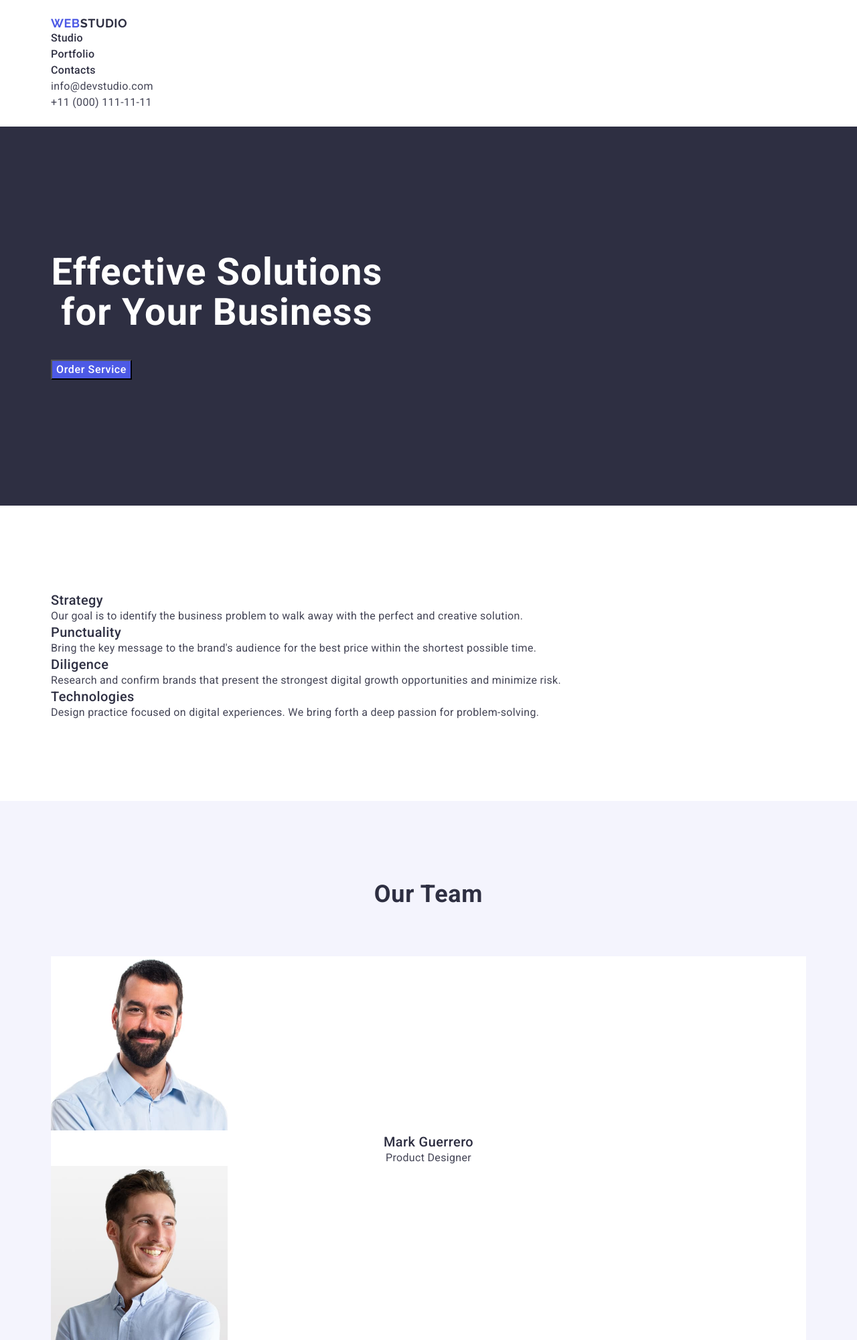
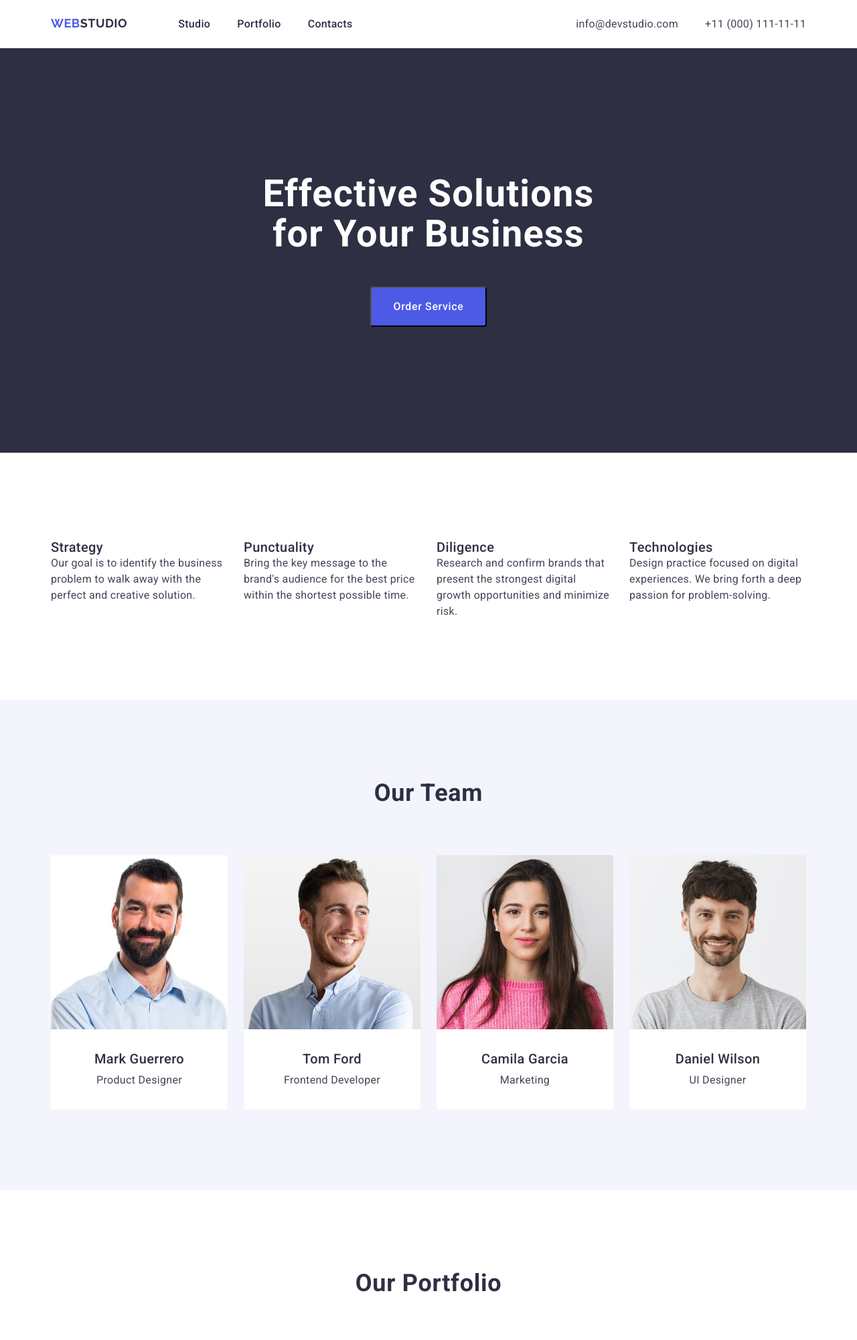
Before and after one commit to IrynaRybachok/goit-markup-hw-03, a plain HTML site: page index.html in a window 1280 px wide. Shown: the top 2001 px of the page at 67% size. Drawn offline with nearby package versions, Linux system fonts and the light colour scheme.

Commit message:
add flex

```diff
--- a/css/style.css
+++ b/css/style.css
@@ -18,6 +18,10 @@ p, h1, h2, h3, h4, h5, h6 {
     margin-bottom: 0;
 }
 
+img {
+    display: block;
+  }
+
 .container {
     width: 1158px;
     padding-left: 15px;
@@ -28,6 +32,15 @@ p, h1, h2, h3, h4, h5, h6 {
 .header {
     padding-top: 24px;
     padding-bottom: 24px;
+}
+
+.header-container {
+    display: flex;
+    justify-content: space-between;
+}
+
+.nav {
+    display: flex;
 }
 
 .logo {
@@ -42,6 +55,12 @@ p, h1, h2, h3, h4, h5, h6 {
 
 .header-logo .logo-part {
     color: #2e2f42;
+}
+
+.nav-list {
+    display: flex;
+    gap: 40px;
+    margin-left: 76px;
 }
 
 .nav-link {
@@ -61,6 +80,12 @@ p, h1, h2, h3, h4, h5, h6 {
 .contact{
     font-style: normal;
 }
+
+.contact-list {
+    display: flex;
+    gap: 40px;
+}
+
 .contact-link {
     font-weight: 400;
     font-size: 16px;
@@ -81,8 +106,12 @@ p, h1, h2, h3, h4, h5, h6 {
     color: #fff;
     padding-bottom: 188px;
     padding-top: 188px;
+
 }
 
+.hero-container{
+
+}
 .hero-heading {
     font-weight: 700;
     font-size: 56px;
@@ -90,8 +119,7 @@ p, h1, h2, h3, h4, h5, h6 {
     letter-spacing: 0.02em;
     text-align: center;
     max-width: 496px;
-    margin-bottom: 40px;
-
+    margin: 0 auto;
 }
 
 .hero-button {
@@ -104,7 +132,11 @@ p, h1, h2, h3, h4, h5, h6 {
     color: #fff;
     cursor: pointer;
     display: block;
-
+    padding: 16px 32px;
+    border-radius: 4px;
+    margin-top: 48px;
+    margin-left: auto;
+    margin-right: auto;
 }
 
 .hero-button:hover,
@@ -131,12 +163,15 @@ p, h1, h2, h3, h4, h5, h6 {
     clip-path: inset(100%);
     clip: rect(0 0 0 0);
     overflow: hidden;
-  }
+}
 
 .improv-list {
+    display: flex;
+    gap: 24px;
     }
 
 .improv-item {
+    width: calc((100% - 3 * 24px) / 4);
     }
 
 .improv-item-heading {
@@ -175,14 +210,20 @@ p, h1, h2, h3, h4, h5, h6 {
 }
 
 .team-list{
-
+    display: flex;
+    gap: 24px;
 }
 
 .team-item {
     background: #fff;
+    border-radius: 0 0 4px 4px;
 }
 
 .team-image{
+}
+
+.team-card-content{
+    margin: 32px 16px;
 }
 
 .team-item-heading {
@@ -192,6 +233,7 @@ p, h1, h2, h3, h4, h5, h6 {
     letter-spacing: 0.02em;
     text-align: center;
     color: #2e2f42;
+    margin-bottom: 8px;
 }
 
 .team-desc {
@@ -219,6 +261,9 @@ p, h1, h2, h3, h4, h5, h6 {
 }
 
 .partgolio-list{
+    display: flex;
+    flex-wrap: wrap;
+    gap: 48px 24px;
 }
 
 .partfolio-item{
@@ -228,12 +273,20 @@ p, h1, h2, h3, h4, h5, h6 {
 .partfolio-image{
 }
 
+.partfolio-card-content {
+    border-bottom: 1px solid #e7e9fc;
+    border-left: 1px solid #e7e9fc;
+    border-right: 1px solid #e7e9fc;
+    padding: 32px 16px;
+}
+
 .partfolio-item-heading {
     font-weight: 500;
     font-size: 20px;
     line-height: 1.2;
     letter-spacing: 0.02em;
     color: #2e2f42;
+    margin-bottom: 8px;
 }
 
 .partfolio-desc {
--- a/index.html
+++ b/index.html
@@ -17,7 +17,7 @@
 <body>
 
     <header class="header">
-        <div class="container">
+        <div class="container header-container">
             <nav class="nav">
                 <a class="logo header-logo" href="./index.html" >Web<span class="logo-part">Studio</span></a>
                 <ul class="nav-list">
@@ -40,7 +40,7 @@
 
     <main>
         <section class="hero">
-            <div class="container">
+            <div class="container hero-container">
                 <h1 class="hero-heading">Effective Solutions for Your Business</h1>
                 <button class="hero-button" type="button">Order Service</button>
             </div>
@@ -86,23 +86,31 @@
                 <ul class="team-list">
                     <li class="team-item">
                         <img class="team-image" src="./images/img-3.jpg" alt="Makr Guerrero" width="264" height="260">
+                        <div class="team-card-content">
                             <h3 class="team-item-heading">Mark Guerrero</h3>
                             <p class="team-desc">Product Designer</p>
+                        </div>
                     </li>
                     <li class="team-item">
                         <img class="team-image" src="./images/img-2.jpg" alt="Tom Ford" width="264" height="260">
+                        <div class="team-card-content">
                             <h3 class="team-item-heading">Tom Ford</h3>
                             <p class="team-desc">Frontend Developer</p>
+                        </div>
                     </li>
                     <li class="team-item">
                         <img class="team-image" src="./images/img-1.jpg" alt="Camila Garcia" width="264" height="260">
+                        <div class="team-card-content">
                             <h3 class="team-item-heading">Camila Garcia</h3>
                             <p class="team-desc">Marketing</p>
+                        </div>
                     </li>
                     <li class="team-item">
                         <img class="team-image" src="./images/img.jpg" alt="Daniel Wilson" width="264" height="260">
+                        <div class="team-card-content">
                                 <h3 class="team-item-heading">Daniel Wilson</h3>
                                 <p class="team-desc">UI Designer</p>
+                        </div>
                     </li>
                 </ul>
             </div>
@@ -115,33 +123,45 @@
                 <ul class="partgolio-list">
                     <li class="partfolio-item">
                         <img class="partfolio-image" src="./images/portfolio-img-1.jpg" alt="Banking App" width="360" height="300">
+                        <div class="partfolio-card-content">
                             <h3 class="partfolio-item-heading">Banking App</h3>
-                        <p class="partfolio-desc">App</p>
+                            <p
+                        class="partfolio-desc">App</p></div>
                     </li>
                     <li class="partfolio-item">
                         <img class="partfolio-image" src="./images/portfolio-img-2.jpg" alt="Cashless Payment" width="360" height="300">
+                        <div class="partfolio-card-content">
                             <h3 class="partfolio-item-heading">Cashless Payment</h3>
                             <p class="partfolio-desc">Marketing</p>
+                        </div>
                     </li>
                     <li class="partfolio-item">
                         <img class="partfolio-image" src="./images/portfolio-img-3.jpg" alt="Laptop and phone" width="360" height="300">
+                        <div class="partfolio-card-content">
                             <h3 class="partfolio-item-heading">Meditation App</h3>
                             <p class="partfolio-desc">App</p>
+                        </div>
                     </li>
                     <li class="partfolio-item">
                         <img class="partfolio-image" src="./images/portfolio-img-4.jpg" alt="Taxi Service" width="360" height="300">
+                        <div class="partfolio-card-content">
                             <h3 class="partfolio-item-heading">Taxi Service</h3>
                             <p class="partfolio-desc">Marketing</p>
+                        </div>
                     </li>
                     <li class="partfolio-item">
                         <img class="partfolio-image" src="./images/portfolio-img-5.jpg" alt="Screen Illustrations" width="360" height="300">
+                        <div class="partfolio-card-content">
                             <h3 class="partfolio-item-heading">Screen Illustrations</h3>
                             <p class="partfolio-desc">Design</p>
+                        </div>
                     </li>
                     <li class="partfolio-item">
                         <img class="partfolio-image" src="./images/portfolio-img-6.jpg" alt="girl smiles and looks at the phone" width="360" height="300">
+                        <div class="partfolio-card-content">
                             <h3 class="partfolio-item-heading">Online Courses</h3>
                             <p class="partfolio-desc">Marketing</p>
+                        </div>
                     </li>
                 </ul>
             </div>
```
Lines whose indentation alone changed are shown as unchanged.
